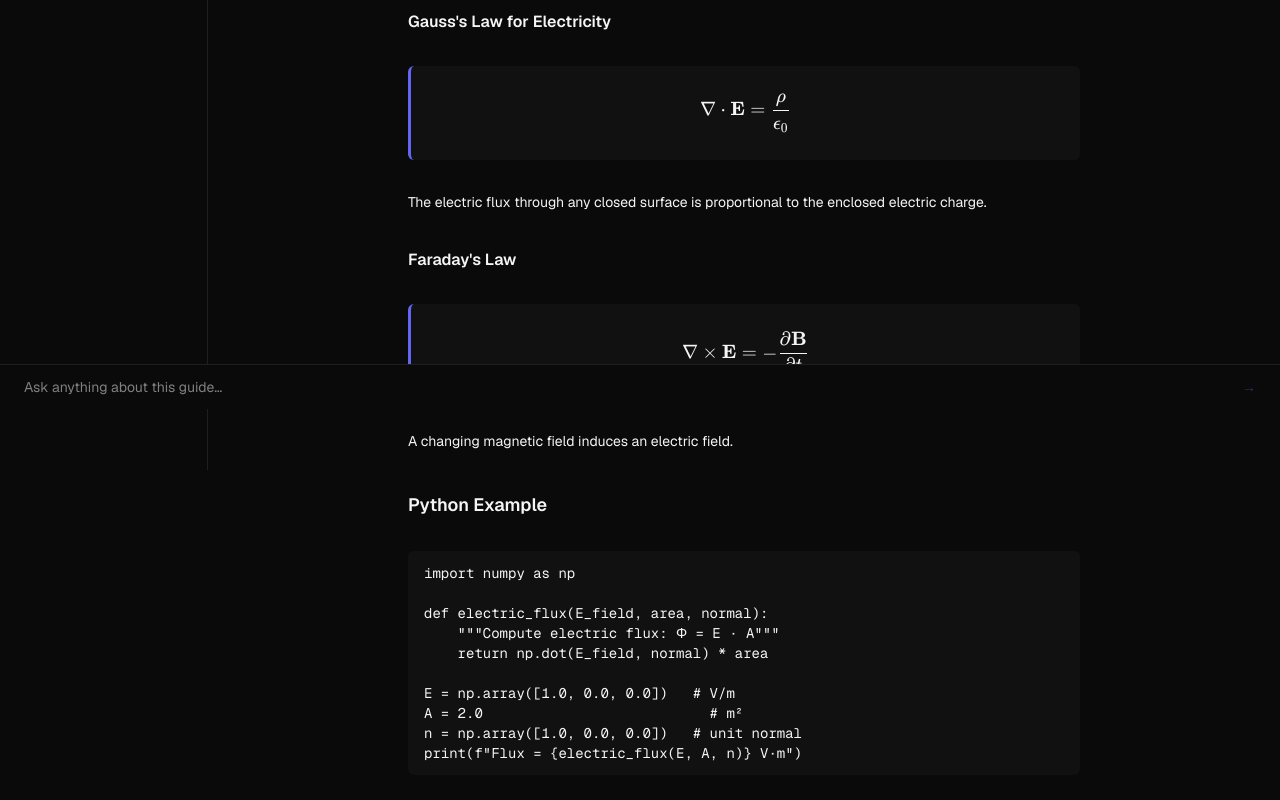
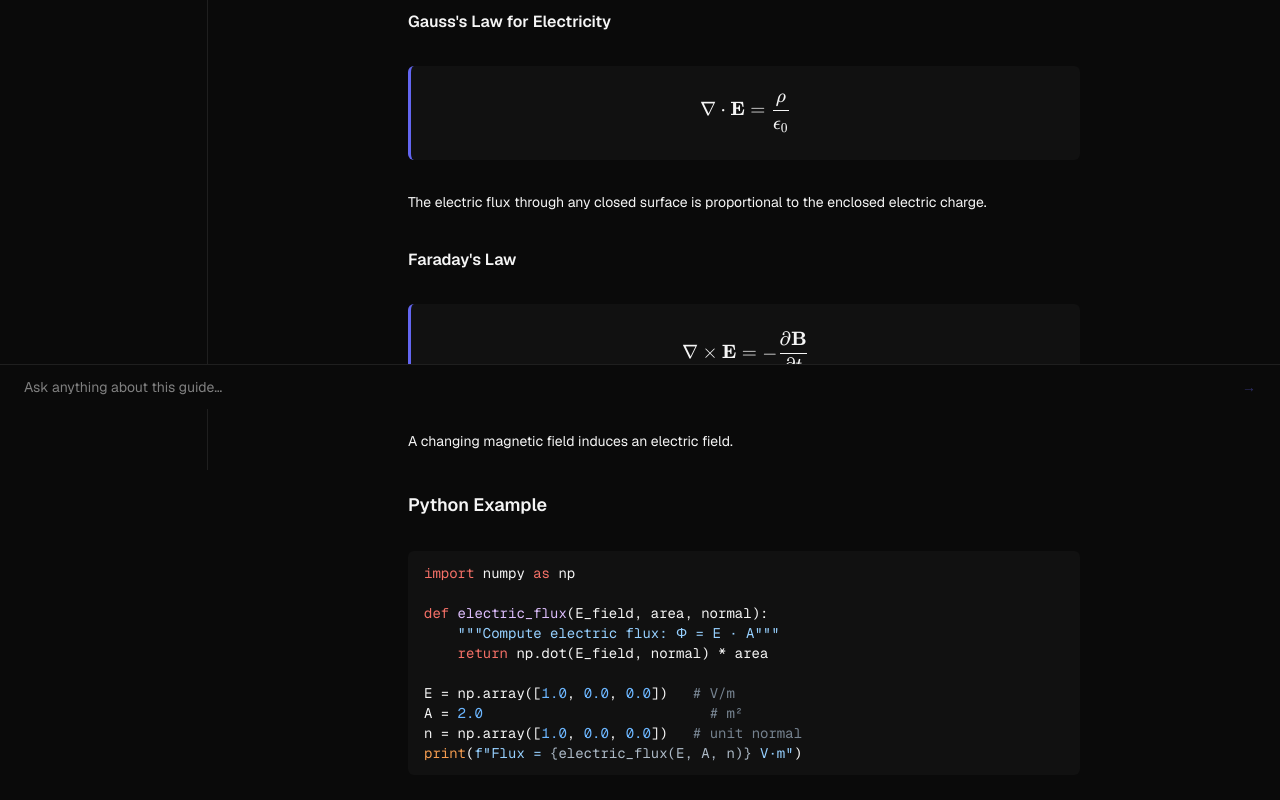
Before and after one commit to jx4e/reduce, a Next.js app: page /guide/1 in a window 1280 px wide. Shown: the part 391-1191 px from the top of the page. Built offline with nearby package versions, Linux system fonts and the light colour scheme.

Commit message:
feat: add syntax highlighting for code blocks with highlight.js

```diff
--- a/app/layout.tsx
+++ b/app/layout.tsx
@@ -3,6 +3,7 @@ import { Geist, Geist_Mono } from 'next/font/google'
 import Navbar from '@/components/Navbar'
 import './globals.css'
 import 'katex/dist/katex.min.css'
+import 'highlight.js/styles/github-dark-dimmed.min.css'
 
 const geistSans = Geist({
   variable: '--font-geist-sans',
--- a/components/GuideElement.tsx
+++ b/components/GuideElement.tsx
@@ -2,6 +2,7 @@
 
 import { useState, useRef } from 'react'
 import katex from 'katex'
+import hljs from 'highlight.js'
 import type { ContentElement } from '@/types/guide'
 
 interface GuideElementProps {
@@ -111,13 +112,28 @@ function ElementContent({ element }: { element: ContentElement }) {
     case 'formula':
       return <FormulaBlock content={element.content} />
     case 'code':
-      return (
-        <pre className="my-3 overflow-x-auto rounded-md px-4 py-3 text-sm"
-             style={{ background: 'var(--surface)', color: 'var(--foreground)' }}>
-          <code>{element.content}</code>
-        </pre>
-      )
+      return <CodeBlock content={element.content} language={element.language} />
   }
+}
+
+function CodeBlock({ content, language }: { content: string; language?: string }) {
+  let html: string
+  try {
+    html = language && hljs.getLanguage(language)
+      ? hljs.highlight(content, { language }).value
+      : hljs.highlightAuto(content).value
+  } catch {
+    html = content
+  }
+  return (
+    <pre className="my-3 overflow-x-auto rounded-md text-sm" style={{ background: 'var(--surface)' }}>
+      <code
+        className={language ? `language-${language}` : ''}
+        style={{ display: 'block', padding: '0.75rem 1rem' }}
+        dangerouslySetInnerHTML={{ __html: html }}
+      />
+    </pre>
+  )
 }
 
 function FormulaBlock({ content }: { content: string }) {
--- a/package.json
+++ b/package.json
@@ -11,6 +11,7 @@
     "test:watch": "jest --watch"
   },
   "dependencies": {
+    "highlight.js": "^11.11.1",
     "katex": "^0.16.45",
     "next": "16.2.2",
     "react": "19.2.4",
```
Also changed, not shown: 1 other file (tests, documents, lock files or other folders).
